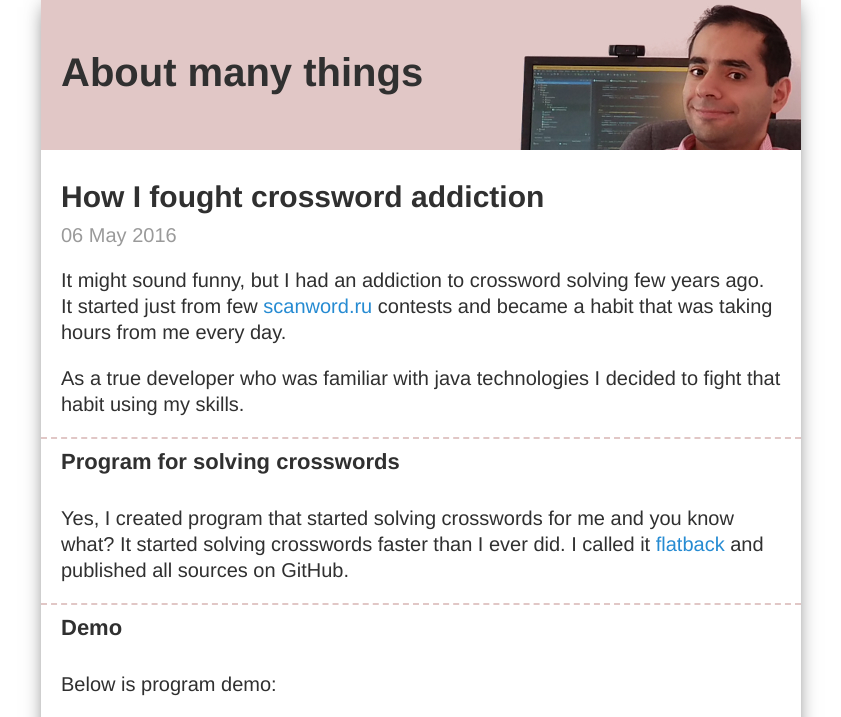
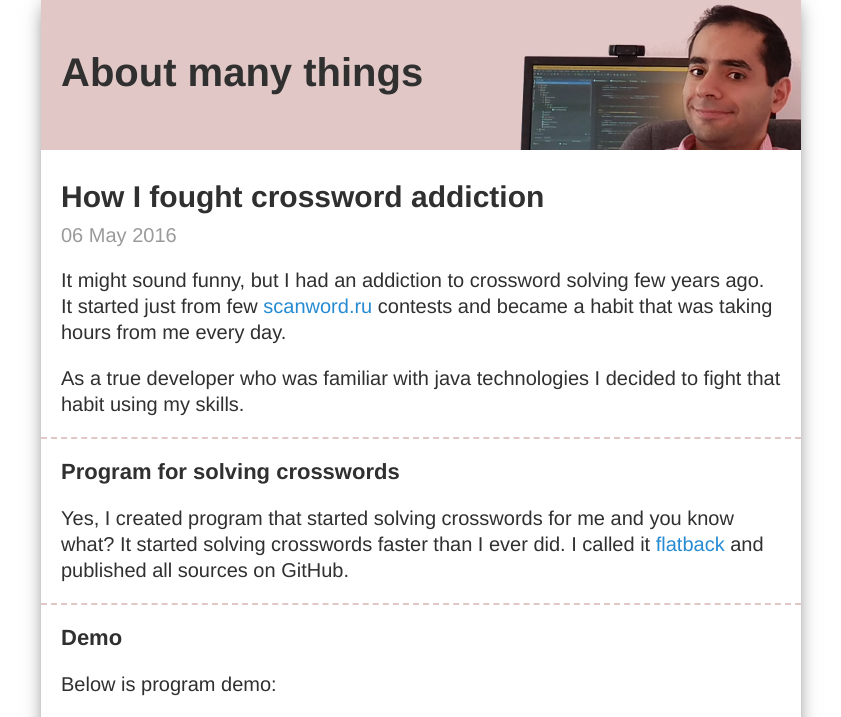
Before and after one commit to gevorg/gevorg.github.io, a Jekyll site: the page built from _posts/2016-05-06-How I fought crossword addiction.md, in a window 1280 px wide. Shown: the top 717 px of the page, without its empty margins (219-1060 px from the left). Built offline with Jekyll 4.4.1, drawn with Linux system fonts in a browser that asks for light colours; comment, search, counter and statistics services are not loaded; grey boxes are pictures that could not be loaded.

Commit message:
Correct border padding.

```diff
--- a/css/styles.css
+++ b/css/styles.css
@@ -44,7 +44,7 @@ summary {
 h2 {
     font-size: 22px;
     margin: 0 -20px;
-    padding: 10px 20px;
+    padding: 20px 20px 0;
     border-top: 2px dashed #e1c7c6;
 }
 
```
